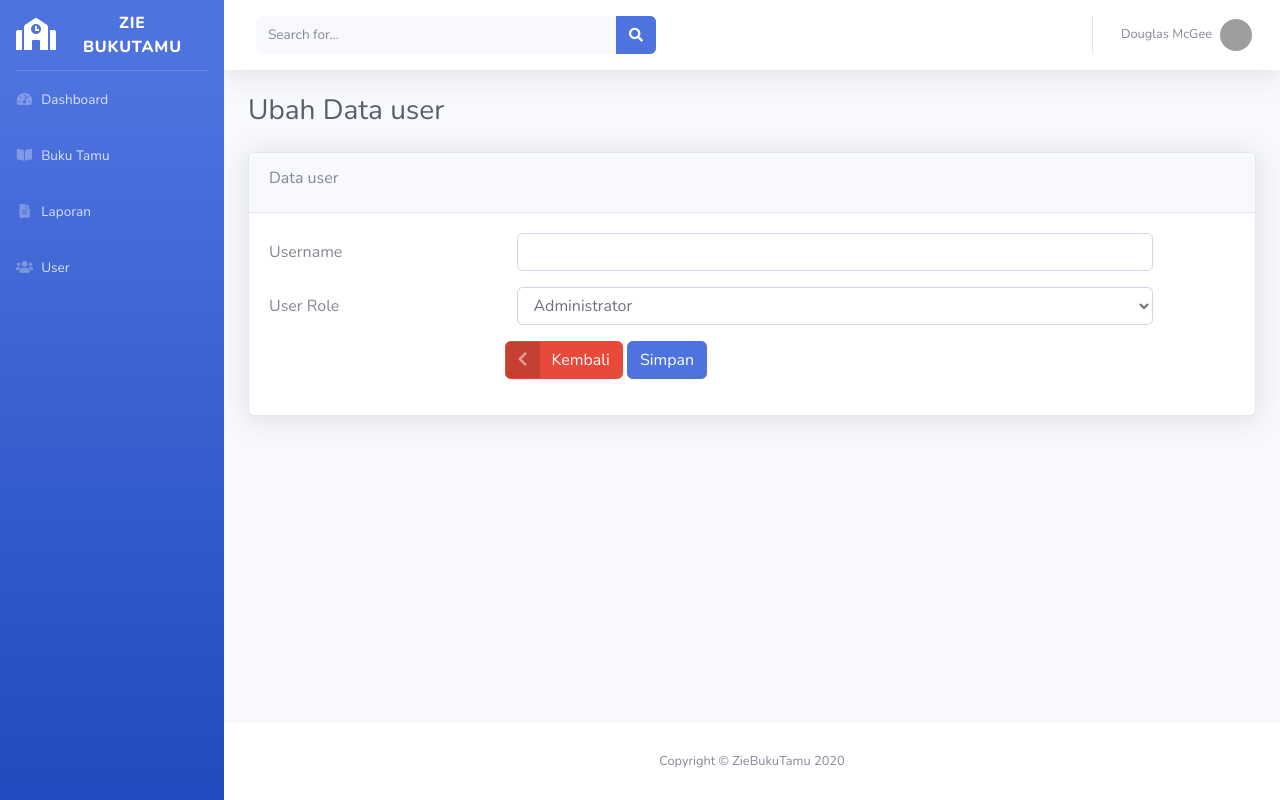
After one commit to egisaputra1784/app-bukutamu, a PHP site: page /edit-users.php in a window 1280 px wide. The commit adds this page. Run offline with PHP 8.4, Linux system fonts and the light colour scheme; data that the repository does not hold is empty; grey boxes are pictures that could not be loaded.

Commit message:
menambahkan fitur edit user

```diff
--- /dev/null
+++ b/edit-users.php
@@ -0,0 +1,90 @@
+<?php
+require_once('function.php');
+include_once('templates/header.php');
+?>
+
+<!-- Begin Page Content -->
+<div class="container-fluid">
+
+    <!-- Page Heading -->
+    <h1 class="h3 mb-4 text-gray-800">Ubah Data user</h1>
+
+
+    <?php
+    //Jika ada Tombol simpan
+    if (isset($_POST['simpan'])) {
+        // var_dump($_POST);
+        if (ubah_user($_POST) > 0) {
+    ?>
+            <div class="alert alert-success" role="alert">
+                Data Berhasil Diubah!
+            </div>
+        <?php
+        } else {
+        ?>
+            <div class="alert alert-danger" role="alert">
+                Data Gagal Diubah!
+            </div>
+    <?php
+        }
+    }
+    ?>
+
+    <?php
+    if (isset($_GET['id'])) {
+        $id_user = $_GET['id'];
+        // ambil data user yang sesuai dengan id user
+        $data = query("SELECT * FROM `users` WHERE id_users = '$id_user'")[0];
+    }
+    ?>
+
+
+    <div class="card shadow mb-4">
+        <div class="card-header py-3">
+            <h6>Data user</h6>
+        </div>
+            <div class="card-body">
+                <form method="post" action="">
+                    <input type="hidden" name="id_user" id="id_user" value="<?= $id_user ?>">
+                    <div class="form-group row">
+                        <label for="username" class="col-sm-3 col-form-label">Username</label>
+                        <div class="col-sm-8">
+                            <input type="text" class="form-control" id="username" name="username" value="<?= $data['username']?>">
+                        </div>
+                    </div>
+                    <div class="form-group row">
+                        <label for="user_role" class="col-sm-3 col-form-label">User Role</label>
+                        <div class="col-sm-8">
+                            <select class="form-control" name="user_role" id="user_role">
+                                <option value="admin" <?= $data['user_role'] == 'admin' ? 'selected' : ''; ?>>Administrator</option>
+                                <option value="operator" <?= $data['user_role'] == 'operator' ? 'selected' : ''; ?>>Operator</option>
+                            </select>
+                        </div>
+                    </div>
+                    <div class="form-group row">
+                        <label for="" class="col-sm-3 col-form-label"></label>
+                        <div>
+                            <a type="button" class="btn btn-danger btn-icon-split" href="users.php">
+                                <span class="icon text-white-50">
+                                    <i class="fas fa-chevron-left"></i>
+                                </span>
+                                <span class="text">Kembali</span>
+                            </a>
+                            <button type="submit" name="simpan" class="btn btn-primary">Simpan</button>
+                        </div>
+                    </div>
+                </form>
+        </div>
+    </div>
+</div>
+
+<!-- jika ada id_user di URL -->
+
+
+
+<!-- /.container-fluid -->
+
+
+<?php
+include_once('templates/footer.php')
+?>
--- a/function.php
+++ b/function.php
@@ -80,5 +80,21 @@ function tambah_user($data){
     return mysqli_affected_rows($koneksi);
 }
 
+function ubah_user($data)
+{
+    global $koneksi;
+    $kode = htmlspecialchars($data["id_user"]);
+    $username = htmlspecialchars($data["username"]);
+    $user_role = htmlspecialchars($data["user_role"]);
+
+    $query = "UPDATE `users`SET
+              username = '$username',
+              user_role = '$user_role'
+              WHERE id_users = '$kode'";
+
+    mysqli_query($koneksi, $query);
+    return mysqli_affected_rows($koneksi);
+}
+
 
 ?>
```
Also changed, not shown: users.php (+4 -4 lines).
